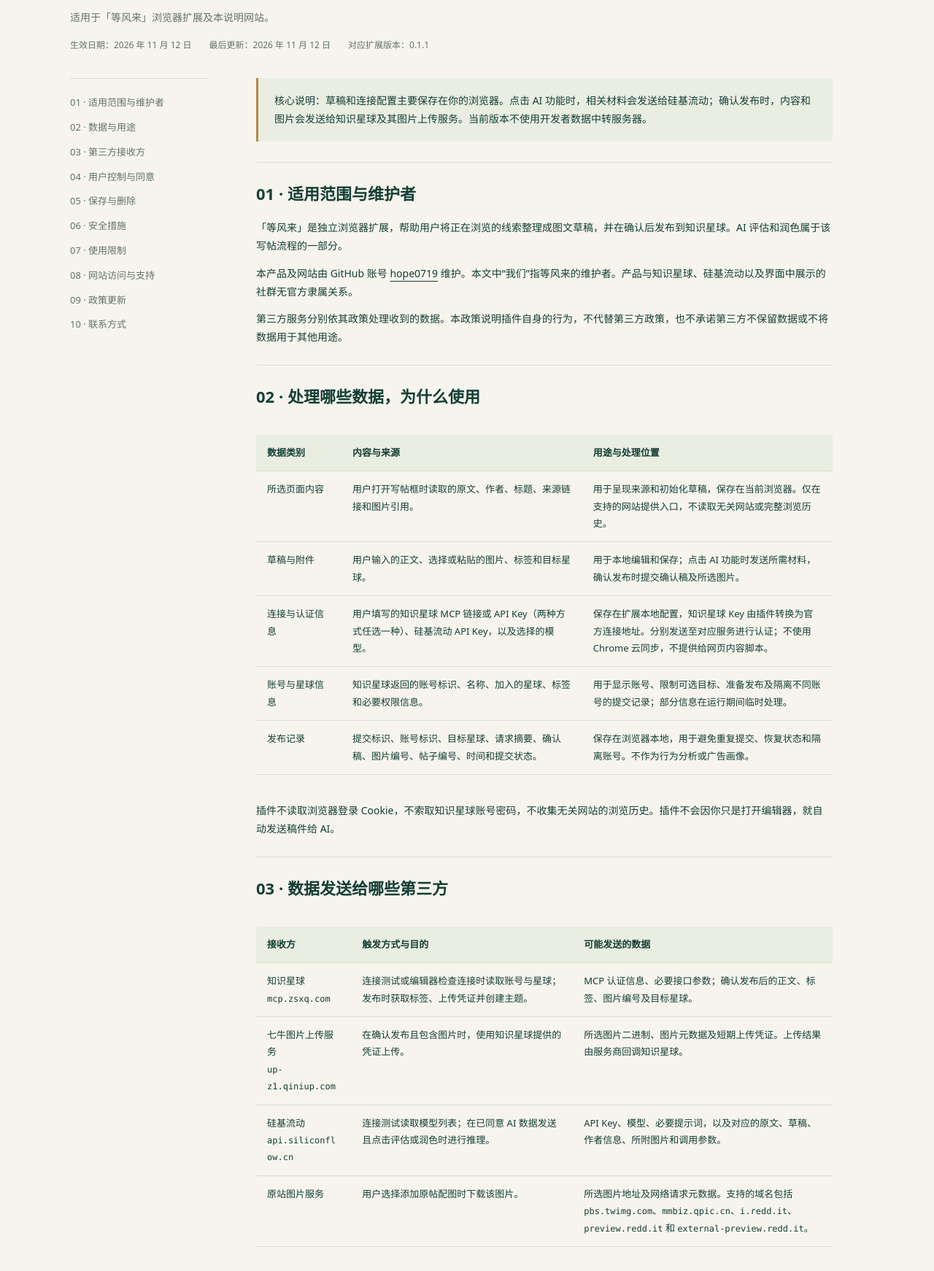
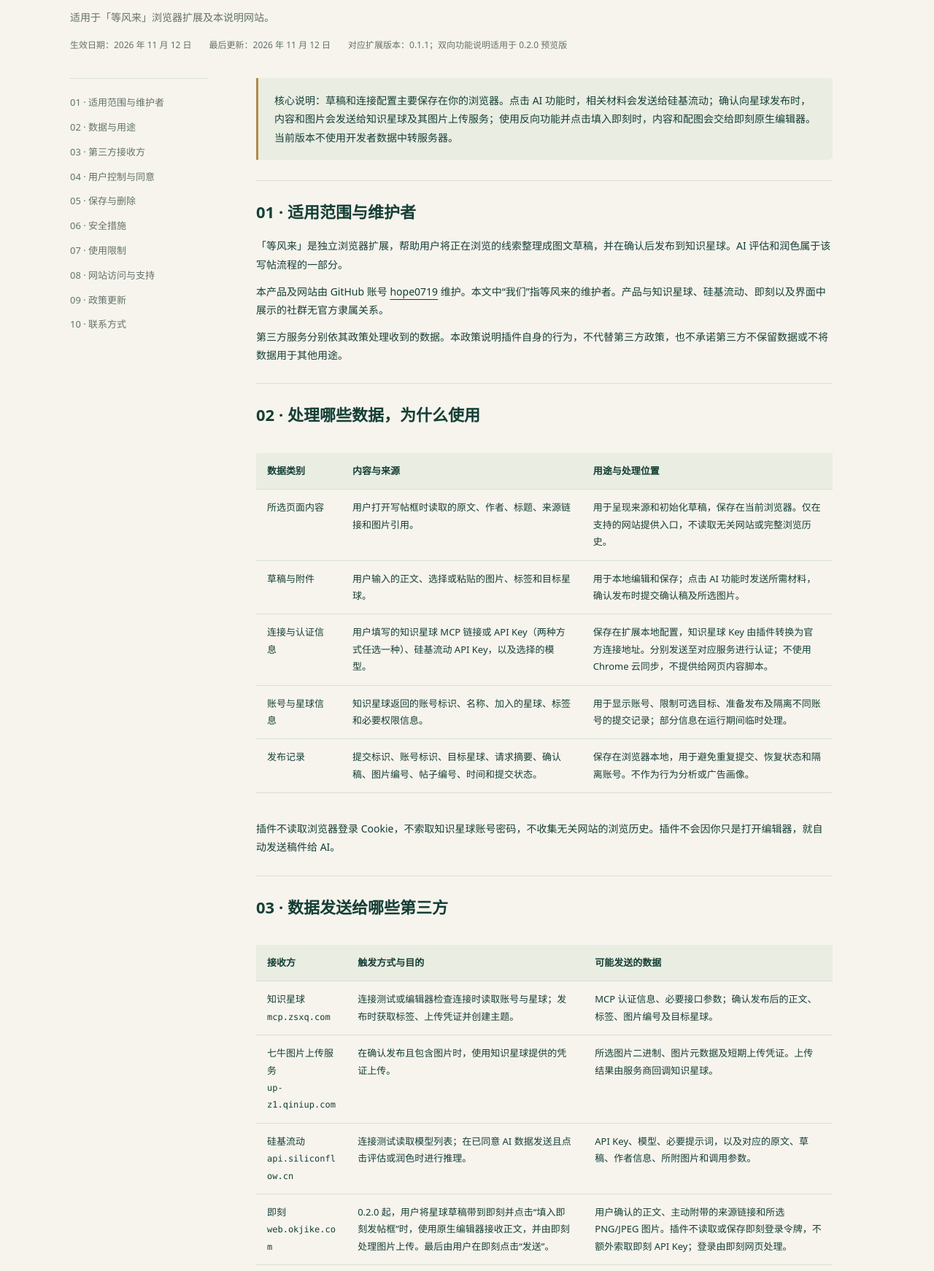
Before and after one commit to hope0719/dengfenglai, a plain HTML site: page privacy.html in a window 1280 px wide. Shown: the part 278-2020 px from the top of the page at 73% size. Drawn offline with Linux system fonts and the light colour scheme.

Commit message:
Document Jike bidirectional draft transfer in privacy policy

```diff
--- a/privacy.html
+++ b/privacy.html
@@ -1,10 +1,10 @@
 <!doctype html>
 <html lang="zh-CN"><head><meta charset="utf-8"><meta name="viewport" content="width=device-width,initial-scale=1"><meta name="description" content="等风来 Chrome 扩展隐私政策：数据类别、使用目的、第三方共享、存储和删除，以及开发者联系方式。"><meta name="theme-color" content="#153f36"><title>隐私政策 · 等风来</title><link rel="icon" type="image/svg+xml" href="assets/logo.svg"><link rel="stylesheet" href="styles.css"></head>
 <body><a class="skip" href="#main">跳到正文</a><header class="site-header"><div class="wrap header-inner"><a class="brand" href="./"><img src="assets/logo.svg" width="56" height="56" alt=""><span>等风来</span><small>隐私与支持</small></a><nav aria-label="主导航"><a href="./">首页</a><a href="privacy.html" aria-current="page">隐私政策</a><a href="support.html">使用与支持</a></nav></div></header>
-<main id="main" class="wrap"><header class="page-heading"><span class="eyebrow">Privacy policy</span><h1>隐私政策</h1><p>适用于「等风来」浏览器扩展及本说明网站。</p><div class="meta"><span>生效日期：2026 年 11 月 12 日</span><span>最后更新：2026 年 11 月 12 日</span><span>对应扩展版本：0.1.1</span></div></header>
+<main id="main" class="wrap"><header class="page-heading"><span class="eyebrow">Privacy policy</span><h1>隐私政策</h1><p>适用于「等风来」浏览器扩展及本说明网站。</p><div class="meta"><span>生效日期：2026 年 11 月 12 日</span><span>最后更新：2026 年 11 月 12 日</span><span>对应扩展版本：0.1.1；双向功能说明适用于 0.2.0 预览版</span></div></header>
 <div class="policy-layout"><aside class="toc" aria-label="政策目录"><a href="#scope">01 · 适用范围与维护者</a><a href="#data">02 · 数据与用途</a><a href="#sharing">03 · 第三方接收方</a><a href="#control">04 · 用户控制与同意</a><a href="#retention">05 · 保存与删除</a><a href="#security">06 · 安全措施</a><a href="#limited-use">07 · 使用限制</a><a href="#website">08 · 网站访问与支持</a><a href="#changes">09 · 政策更新</a><a href="#contact">10 · 联系方式</a></aside>
-<article class="policy"><div class="notice">核心说明：草稿和连接配置主要保存在你的浏览器。点击 AI 功能时，相关材料会发送给硅基流动；确认发布时，内容和图片会发送给知识星球及其图片上传服务。当前版本不使用开发者数据中转服务器。</div>
-<section id="scope"><h2>01 · 适用范围与维护者</h2><p>「等风来」是独立浏览器扩展，帮助用户将正在浏览的线索整理成图文草稿，并在确认后发布到知识星球。AI 评估和润色属于该写帖流程的一部分。</p><p>本产品及网站由 GitHub 账号 <a href="https://github.com/hope0719" rel="noopener noreferrer">hope0719</a> 维护。本文中“我们”指等风来的维护者。产品与知识星球、硅基流动以及界面中展示的社群无官方隶属关系。</p><p>第三方服务分别依其政策处理收到的数据。本政策说明插件自身的行为，不代替第三方政策，也不承诺第三方不保留数据或不将数据用于其他用途。</p></section>
+<article class="policy"><div class="notice">核心说明：草稿和连接配置主要保存在你的浏览器。点击 AI 功能时，相关材料会发送给硅基流动；确认向星球发布时，内容和图片会发送给知识星球及其图片上传服务；使用反向功能并点击填入即刻时，内容和配图会交给即刻原生编辑器。当前版本不使用开发者数据中转服务器。</div>
+<section id="scope"><h2>01 · 适用范围与维护者</h2><p>「等风来」是独立浏览器扩展，帮助用户将正在浏览的线索整理成图文草稿，并在确认后发布到知识星球。AI 评估和润色属于该写帖流程的一部分。</p><p>本产品及网站由 GitHub 账号 <a href="https://github.com/hope0719" rel="noopener noreferrer">hope0719</a> 维护。本文中“我们”指等风来的维护者。产品与知识星球、硅基流动、即刻以及界面中展示的社群无官方隶属关系。</p><p>第三方服务分别依其政策处理收到的数据。本政策说明插件自身的行为，不代替第三方政策，也不承诺第三方不保留数据或不将数据用于其他用途。</p></section>
 <section id="data"><h2>02 · 处理哪些数据，为什么使用</h2><div class="table-wrap"><table><thead><tr><th scope="col">数据类别</th><th scope="col">内容与来源</th><th scope="col">用途与处理位置</th></tr></thead><tbody>
 <tr><td>所选页面内容</td><td>用户打开写帖框时读取的原文、作者、标题、来源链接和图片引用。</td><td>用于呈现来源和初始化草稿，保存在当前浏览器。仅在支持的网站提供入口，不读取无关网站或完整浏览历史。</td></tr>
 <tr><td>草稿与附件</td><td>用户输入的正文、选择或粘贴的图片、标签和目标星球。</td><td>用于本地编辑和保存；点击 AI 功能时发送所需材料，确认发布时提交确认稿及所选图片。</td></tr>
@@ -16,10 +16,10 @@
 <tr><td>知识星球<br><code>mcp.zsxq.com</code></td><td>连接测试或编辑器检查连接时读取账号与星球；发布时获取标签、上传凭证并创建主题。</td><td>MCP 认证信息、必要接口参数；确认发布后的正文、标签、图片编号及目标星球。</td></tr>
 <tr><td>七牛图片上传服务<br><code>up-z1.qiniup.com</code></td><td>在确认发布且包含图片时，使用知识星球提供的凭证上传。</td><td>所选图片二进制、图片元数据及短期上传凭证。上传结果由服务商回调知识星球。</td></tr>
 <tr><td>硅基流动<br><code>api.siliconflow.cn</code></td><td>连接测试读取模型列表；在已同意 AI 数据发送且点击评估或润色时进行推理。</td><td>API Key、模型、必要提示词，以及对应的原文、草稿、作者信息、所附图片和调用参数。</td></tr>
-<tr><td>原站图片服务</td><td>用户选择添加原帖配图时下载该图片。</td><td>所选图片地址及网络请求元数据。支持的域名包括 <code>pbs.twimg.com</code>、<code>mmbiz.qpic.cn</code>、<code>i.redd.it</code>、<code>preview.redd.it</code> 和 <code>external-preview.redd.it</code>。</td></tr>
+<tr><td>即刻<br><code>web.okjike.com</code></td><td>0.2.0 起，用户将星球草稿带到即刻并点击“填入即刻发帖框”时，使用原生编辑器接收正文，并由即刻处理图片上传。最后由用户在即刻点击“发送”。</td><td>用户确认的正文、主动附带的来源链接和所选 PNG/JPEG 图片。插件不读取或保存即刻登录令牌，不额外索取即刻 API Key；登录由即刻网页处理。</td></tr><tr><td>原站图片服务</td><td>用户选择添加原帖配图时下载该图片。</td><td>所选图片地址及网络请求元数据。支持的域名包括 <code>pbs.twimg.com</code>、<code>mmbiz.qpic.cn</code>、<code>i.redd.it</code>、<code>preview.redd.it</code> 、<code>external-preview.redd.it</code>、<code>cdnv2.ruguoapp.com</code>、<code>cdn.ruguoapp.com</code> 和 <code>images.zsxq.com</code>。</td></tr>
 </tbody></table></div><p>网络服务在接收请求时还可能获得 IP 地址、时间、请求大小及服务运行所需的技术信息。用户选择的服务和网络路径可能涉及不同地区；请在发送内容前查看对应服务的数据处理规则。</p><p>第三方政策：<a href="https://support.zsxq.com/privacy.html" rel="noopener noreferrer">知识星球隐私政策</a>、<a href="https://docs.siliconflow.cn/docs/legals/privacy-policy" rel="noopener noreferrer">硅基流动隐私政策</a>、<a href="https://www.qiniu.com/privacy-right" rel="noopener noreferrer">七牛隐私政策</a>。已发布内容的访问范围由目标星球及知识星球的规则决定。</p></section>
-<section id="control"><h2>04 · 用户控制与同意</h2><h3>知识星球连接怎么填写</h3><p>打开<a href="https://garden.zsxq.com/jasmine/" target="_blank" rel="noopener noreferrer">知识星球官方密钥管理页</a>，以下两种方式任选一种，粘贴到插件设置中的同一个“MCP 链接或 API Key”输入框：</p><ul><li><strong>MCP 链接：</strong>点击“复制链接”，粘贴完整的官方 MCP 地址，格式为 https://mcp.zsxq.com/topic/mcp?api_key=你的密钥。</li><li><strong>API Key：</strong>点击“查看密钥”，只复制密钥本身，不需要复制网址或添加 api_key=。</li></ul><p>无需同时填写两种。点击“保存配置”后，再点击“测试连接”。填入 API Key 时，插件会在浏览器内组成官方连接地址；粘贴 MCP 链接时，插件会识别其中的密钥。两种方式均只向知识星球官方接口认证。保存后点击“显示”，统一展示对应的 API Key；留空保存会保留已有连接。</p><ul><li>填写连接配置前，可以先阅读本政策与插件内的数据使用说明。</li><li>密钥默认隐藏；在插件设置页明确点击“显示”时，可以查看当前输入或已保存的对应密钥，点击“隐藏”或离开设置页后重新遮蔽。请避免在密钥可见时截图或共享屏幕。</li><li>AI 功能要求在设置中了解并勾选数据发送说明；只有明确点击评估或润色后才发送相应材料。你可以取消勾选以停止后续 AI 调用。</li><li>是否附上来源链接、添加哪些图片、选择哪些目标及标签，由你在编辑器中决定。</li><li>只有确认发布后才会提交创建请求。响应不确定时不自动重发，也不要求读取星球主题列表才能发布。</li><li>你可以只使用本地草稿编辑功能，不调用 AI 或发布接口。</li></ul></section>
-<section id="retention"><h2>05 · 保存时间与删除方式</h2><p>草稿、图片、配置和提交记录保存在当前浏览器的扩展存储中，当前版本没有统一的定期清理周期，通常保留至你移除相关数据、清除扩展存储或卸载扩展。浏览器自身的清理、配额和配置也可能影响存储。</p><ul><li><strong>清除连接配置：</strong>在插件设置中点击“清除连接配置”。这会移除本地保存的连接与密钥配置，但保留草稿。</li><li><strong>撤销平台权限：</strong>在知识星球密钥管理页和硅基流动控制台撤销或更换对应密钥。本地清除配置不等于服务端撤销。</li><li><strong>删除本地数据：</strong>可清除扩展存储或卸载扩展。卸载前请自行保存需要保留的稿件。</li><li><strong>管理已发内容：</strong>已经提交的帖子和图片不会因清除配置或卸载而删除，需要通过知识星球及相关服务管理。</li><li><strong>第三方留存：</strong>已发送的 AI 材料、上传文件和服务日志由对应服务按其规则保存和处理，我们不能通过删除本地数据将其一并删除。</li></ul></section>
+<section id="control"><h2>04 · 用户控制与同意</h2><h3>即刻与星球双向整理（0.2.0 预览版）</h3><p>即刻动态详情可作为发往所选星球的来源。反向操作在你当前已打开且可以查看的任意星球帖子旁提供入口，不批量读取社群，也不使用 MCP 读取来源原帖。折叠内容需先展开；没有帖子直达链接时，来源指向当前星球页面。</p><p>点击“前往即刻确认发布”会打开即刻，并将确认稿绑定到这个标签页；再点击“填入即刻发帖框”才将内容和所选图片交给即刻，其中图片会开始上传。请核对账号、圈子、配图和上传结果，最后在即刻点击“发送”。仅填入不代表已经发布成功。请只公开分享你有权分享的内容。</p><h3>知识星球连接怎么填写</h3><p>打开<a href="https://garden.zsxq.com/jasmine/" target="_blank" rel="noopener noreferrer">知识星球官方密钥管理页</a>，以下两种方式任选一种，粘贴到插件设置中的同一个“MCP 链接或 API Key”输入框：</p><ul><li><strong>MCP 链接：</strong>点击“复制链接”，粘贴完整的官方 MCP 地址，格式为 https://mcp.zsxq.com/topic/mcp?api_key=你的密钥。</li><li><strong>API Key：</strong>点击“查看密钥”，只复制密钥本身，不需要复制网址或添加 api_key=。</li></ul><p>无需同时填写两种。点击“保存配置”后，再点击“测试连接”。填入 API Key 时，插件会在浏览器内组成官方连接地址；粘贴 MCP 链接时，插件会识别其中的密钥。两种方式均只向知识星球官方接口认证。保存后点击“显示”，统一展示对应的 API Key；留空保存会保留已有连接。</p><ul><li>填写连接配置前，可以先阅读本政策与插件内的数据使用说明。</li><li>密钥默认隐藏；在插件设置页明确点击“显示”时，可以查看当前输入或已保存的对应密钥，点击“隐藏”或离开设置页后重新遮蔽。请避免在密钥可见时截图或共享屏幕。</li><li>AI 功能要求在设置中了解并勾选数据发送说明；只有明确点击评估或润色后才发送相应材料。你可以取消勾选以停止后续 AI 调用。</li><li>是否附上来源链接、添加哪些图片、选择哪些目标及标签，由你在编辑器中决定。</li><li>只有确认发布后才会提交创建请求。响应不确定时不自动重发，也不要求读取星球主题列表才能发布。</li><li>你可以只使用本地草稿编辑功能，不调用 AI 或发布接口。</li></ul></section>
+<section id="retention"><h2>05 · 保存时间与删除方式</h2><p>反向移交的临时记录位于当前浏览器会话中，有效期 30 分钟；目标标签页关闭或明确取消后移除，接收完成后清除待接收标记。源草稿仍保存在本地。已经交给即刻编辑器的内容及上传到即刻的图片由即刻处理，清除本地数据不会将其撤回。</p><p>草稿、图片、配置和提交记录保存在当前浏览器的扩展存储中，当前版本没有统一的定期清理周期，通常保留至你移除相关数据、清除扩展存储或卸载扩展。浏览器自身的清理、配额和配置也可能影响存储。</p><ul><li><strong>清除连接配置：</strong>在插件设置中点击“清除连接配置”。这会移除本地保存的连接与密钥配置，但保留草稿。</li><li><strong>撤销平台权限：</strong>在知识星球密钥管理页和硅基流动控制台撤销或更换对应密钥。本地清除配置不等于服务端撤销。</li><li><strong>删除本地数据：</strong>可清除扩展存储或卸载扩展。卸载前请自行保存需要保留的稿件。</li><li><strong>管理已发内容：</strong>已经提交的帖子和图片不会因清除配置或卸载而删除，需要通过知识星球及相关服务管理。</li><li><strong>第三方留存：</strong>已发送的 AI 材料、上传文件和服务日志由对应服务按其规则保存和处理，我们不能通过删除本地数据将其一并删除。</li></ul></section>
 <section id="security"><h2>06 · 安全措施与边界</h2><p>扩展使用 HTTPS 与指定服务通信，限制网络目标范围，并在后台处理凭据。凭据不写入发布的安装包，不通过插件自有日志输出，不使用浏览器云同步，也不向内容脚本返回明文配置。</p><p>浏览器本地存储不等同于系统钥匙串，也不是对本机所有软件都不可读取的加密保险箱。请保护设备、浏览器账号和备份，不在公开截图、反馈或聊天中分享 API Key、MCP 链接或上传凭证。</p><p>本产品不要求提供验证码、支付密码、身份证件或系统权限。我们不会要求你为提交反馈而交出平台密钥。</p></section>
 <section id="limited-use"><h2>07 · 数据使用限制</h2><p>我们仅将插件处理的数据用于已披露的写帖、AI辅助、发布、认证和必要的状态恢复功能，不出售用户数据，不用于个性化广告、数据经纪业务或信用评估，不建立浏览行为画像，也不使用用户稿件训练开发者自己的模型。</p><p>等风来对通过 Chrome 扩展获得的用户数据的使用遵守 Chrome Web Store 用户数据政策，包括 Limited Use 限制。我们不设置开发者内容审阅后台；你主动通过支持渠道提供的反馈，会仅为处理该问题而使用。第三方服务的独立处理规则以其政策及你与该服务的约定为准。</p></section>
 <section id="website"><h2>08 · 本网站访问与支持数据</h2><p>本网站是 GitHub Pages 托管的静态说明页面，没有账号登录、密钥表单、广告、分析脚本、自有追踪 Cookie 或插件业务接口。仅访问本网站不会调用 AI、读取浏览器草稿或访问你的星球。</p><p>GitHub 及其基础设施可能为托管、安全和服务运行处理 IP 地址、浏览器信息及请求日志，相关规则见 <a href="https://docs.github.com/en/site-policy/privacy-policies/github-general-privacy-statement" rel="noopener noreferrer">GitHub 隐私声明</a>。访问外部链接后，适用对应服务的政策。</p><p>你主动通过 GitHub Issues 提交的反馈会在 GitHub 公开显示，并由 GitHub 处理账号及提交信息。请不要提交密钥、私人稿件或其他敏感信息。</p><p>本工具不面向未满 14 周岁的儿童提供专门服务，也不主动索取年龄或儿童信息。如果你认为支持渠道中出现了不应公开的未成年人信息，请及时联系我们。</p></section>
```
